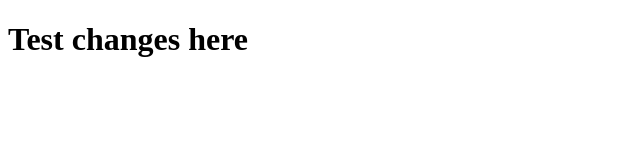
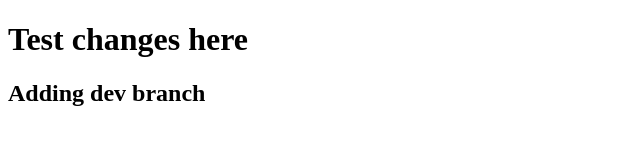
Before and after one commit to pallavi-2019/test-repo, a plain HTML site: page index.html in a window 1280 px wide. Shown: the whole page, without its empty margins (0-640 px from the left). Drawn offline with Linux system fonts and the light colour scheme.

Commit message:
changed dev branch index.html

```diff
--- a/index.html
+++ b/index.html
@@ -7,5 +7,6 @@
 </head>
 <body>
     <h1>Test changes here</h1>
+    <h2>Adding dev branch</h2>
 </body>
 </html>
```
